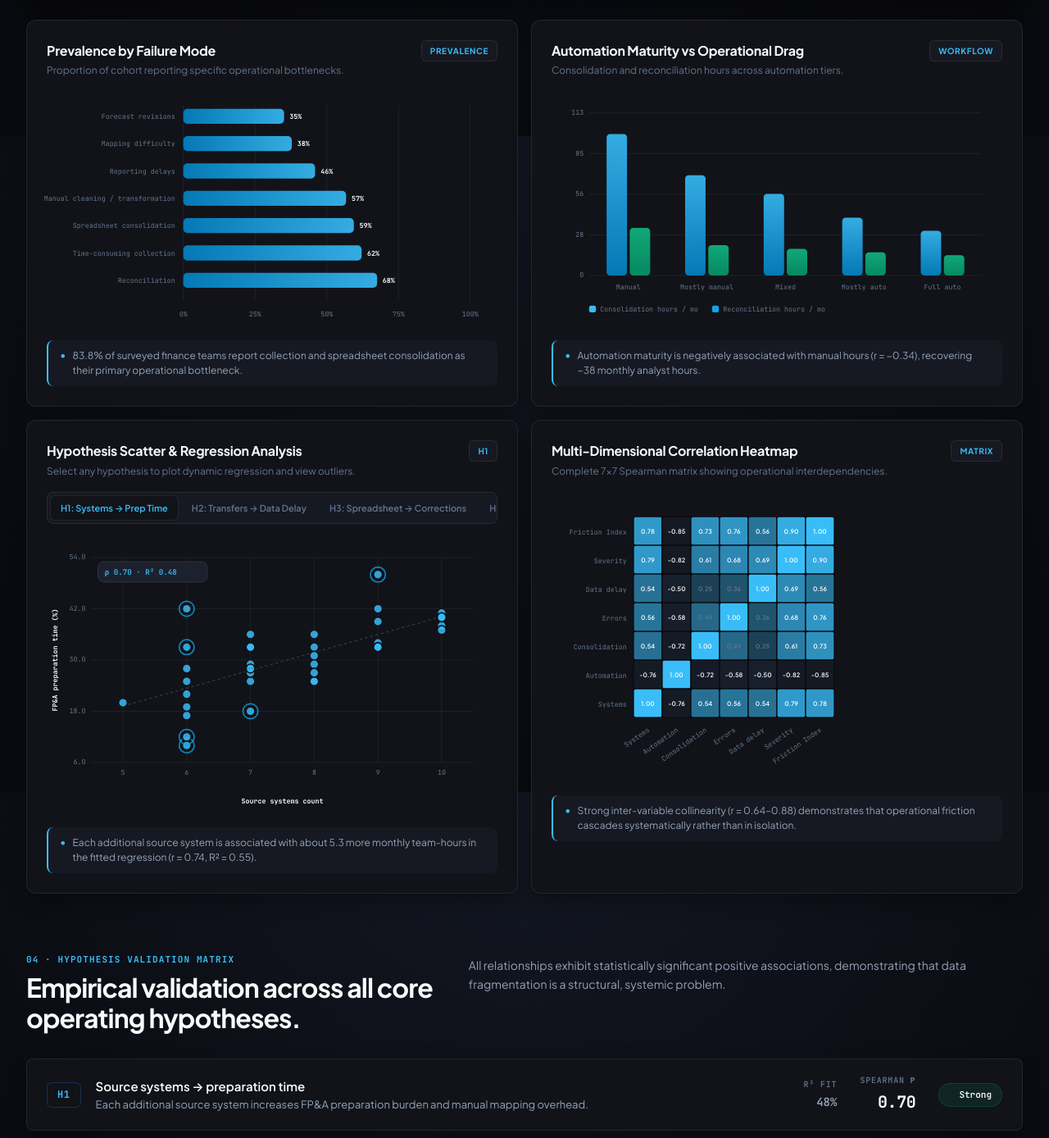
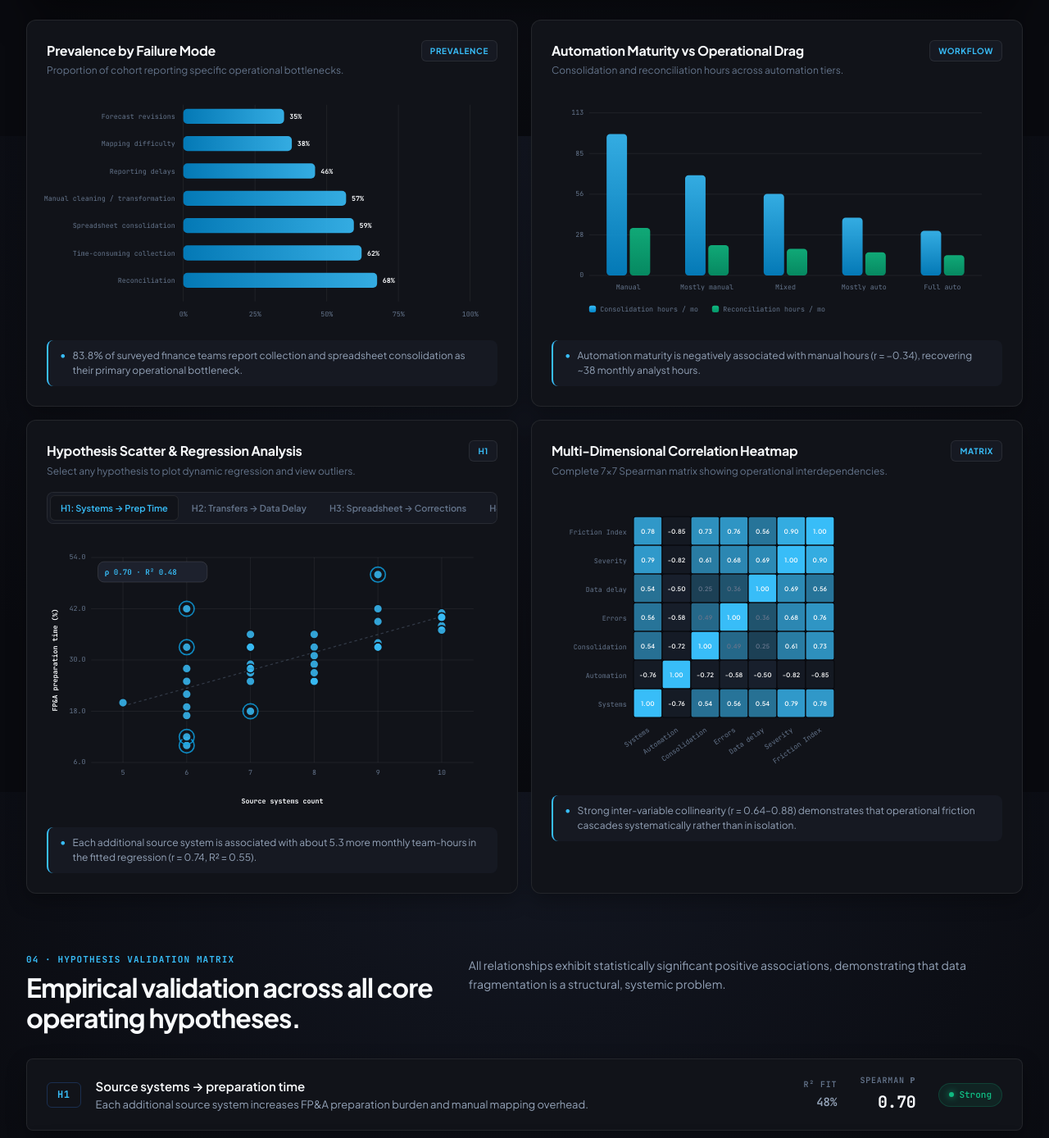
Before and after one commit to varunpatil5050/fpna-validation-dashboard, a React (Vite) app: page / in a window 1280 px wide. Shown: the part 2234-3622 px from the top of the page at 82% size. Built offline with nearby package versions, Linux system fonts and the light colour scheme.

Commit message:
Fix reconciliation hours legend color to green matching chart bars

```diff
--- a/src/app.tsx
+++ b/src/app.tsx
@@ -489,11 +489,11 @@
           </g>
         );
       })}
-      <rect x={left} y={h - 26} width="10" height="10" rx="3" fill="var(--accent)" />
+      <rect x={left} y={h - 26} width="10" height="10" rx="3" fill="url(#prepGrad)" />
       <text x={left + 16} y={h - 17} className="tick">
         Consolidation hours / mo
       </text>
-      <rect x={left + 180} y={h - 26} width="10" height="10" rx="3" fill="var(--teal)" />
+      <rect x={left + 180} y={h - 26} width="10" height="10" rx="3" fill="url(#reconGrad)" />
       <text x={left + 196} y={h - 17} className="tick">
         Reconciliation hours / mo
       </text>
--- a/src/styles.css
+++ b/src/styles.css
@@ -29,6 +29,8 @@
   /* Semantic Financial Indicators */
   --green: #10b981;
   --green-soft: rgba(16, 185, 129, 0.08);
+  --emerald: #10b981;
+  --emerald-soft: rgba(16, 185, 129, 0.1);
   --amber: #f59e0b;
   --amber-soft: rgba(245, 158, 11, 0.08);
   --rose: #f43f5e;
```
